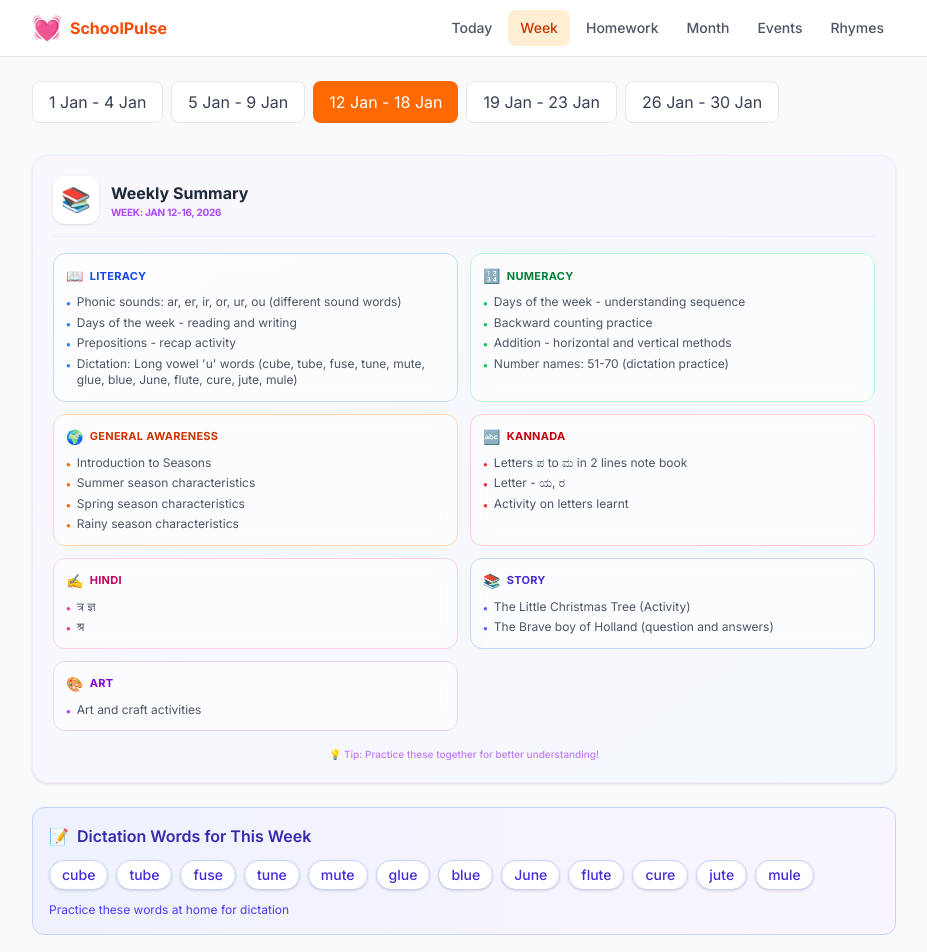
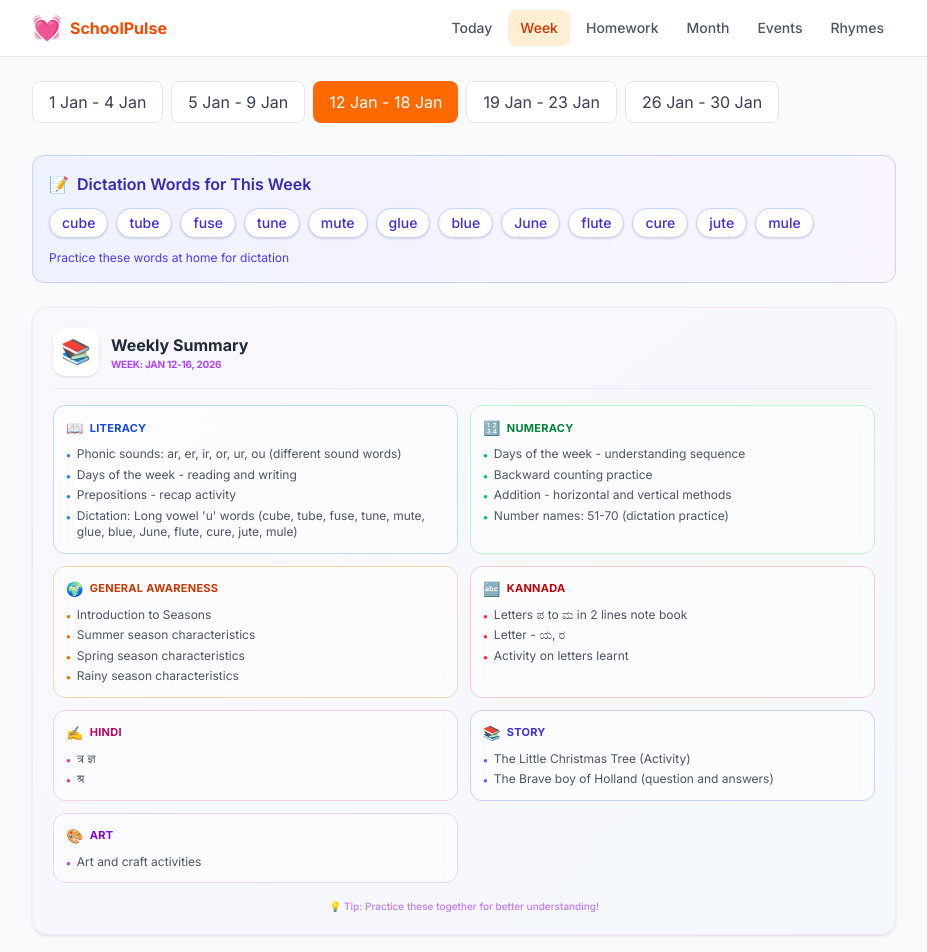
Before and after one commit to sreedhargs89/schoolpulse, a Next.js app: page /week in a window 1280 px wide. Shown: the top 952 px of the page, without its empty margins (176-1103 px from the left). Built offline with nearby package versions, Linux system fonts and the light colour scheme; no server answers.

Commit message:
style: move dictation words to top of week view

```diff
--- a/app/week/page.tsx
+++ b/app/week/page.tsx
@@ -76,6 +76,13 @@ export default function WeekPage() {
         ))}
       </div>
 
+      {/* Dictation Words for the Week */}
+      {selectedWeek.dictationWords.length > 0 && (
+        <div className="mb-6">
+          <DictationWords words={selectedWeek.dictationWords} />
+        </div>
+      )}
+
       {/* Week Revision Summary (if available) */}
       {saturdayRevision && saturdayRevision.weekendRevisionContent && (
         <div className="mb-6">
@@ -83,13 +90,6 @@ export default function WeekPage() {
             content={saturdayRevision.weekendRevisionContent}
             date={saturdayRevision.date}
           />
-        </div>
-      )}
-
-      {/* Dictation Words for the Week */}
-      {selectedWeek.dictationWords.length > 0 && (
-        <div className="mb-6">
-          <DictationWords words={selectedWeek.dictationWords} />
         </div>
       )}
 
```
